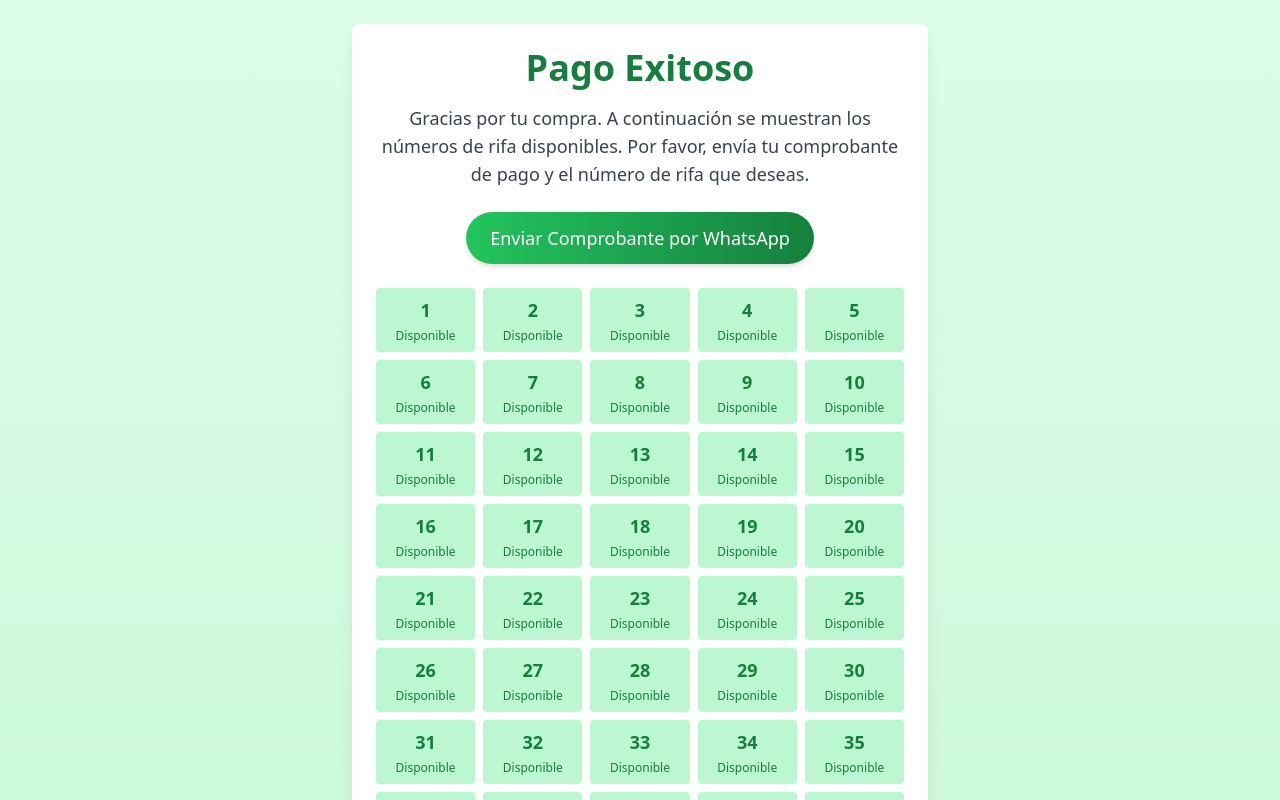
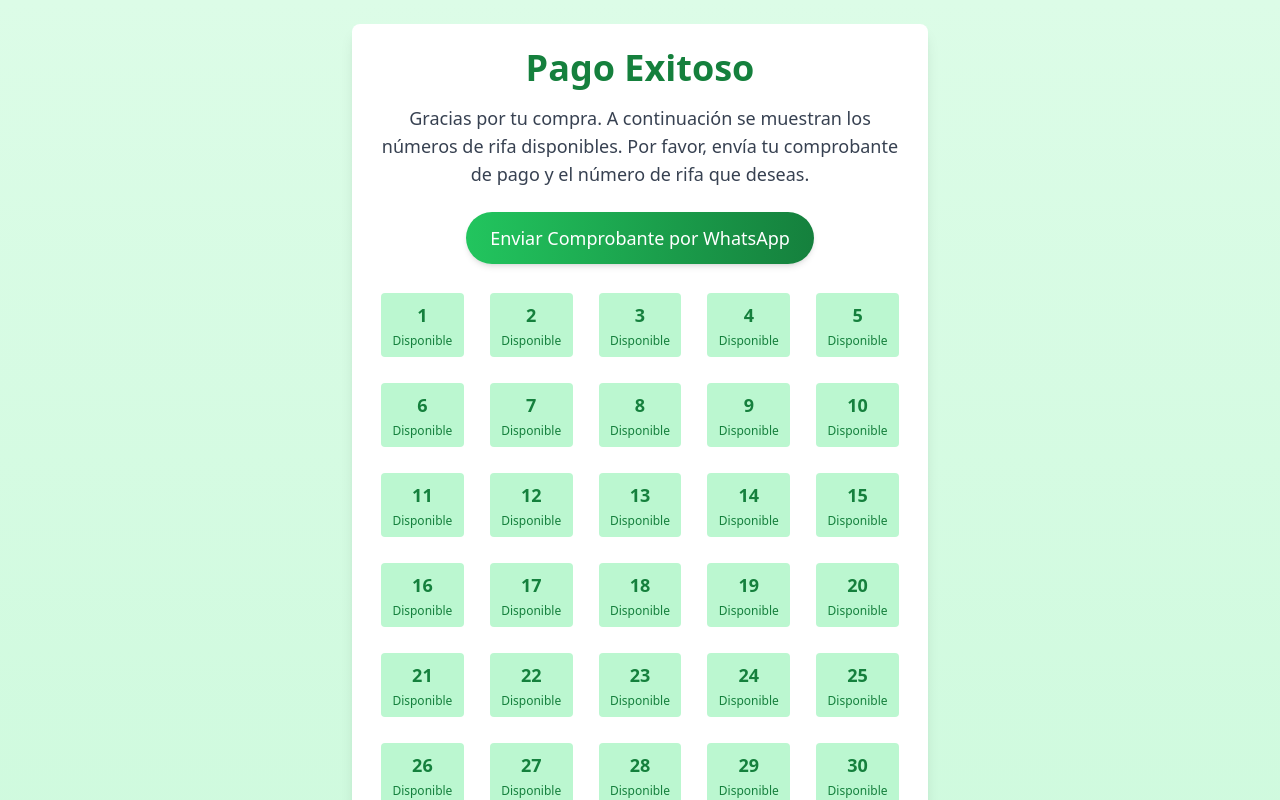
Before and after one commit to DreamBoxIn/rifamax, a Next.js app: page /payment-success in a window 1280 px wide. Shown: the top 800 px of the page. Built offline with nearby package versions, Linux system fonts and the light colour scheme.

Commit message:
Update styles and add margin to modal button

```diff
--- a/src/components/TicketNumbers.tsx
+++ b/src/components/TicketNumbers.tsx
@@ -1,5 +1,6 @@
-// src/components/TicketNumbers.tsx
-export default function TicketNumbers() {
+import React from 'react';
+
+const TicketNumbers = () => {
   const availableNumbers: number[] = [
     1, 2, 3, 4, 5, 6, 7, 8, 9, 10, 11, 12, 13, 14, 15,
     16, 17, 18, 19, 20, 21, 22, 23, 24, 25, 26, 27, 28, 29, 30,
@@ -12,7 +13,7 @@ export default function TicketNumbers() {
   const unavailableNumbers: number[] = []; // Ejemplo de números no disponibles
 
   return (
-      <div className="grid grid-cols-2 sm:grid-cols-3 md:grid-cols-5 gap-2">
+    <div className="grid grid-cols-5 gap-4 mb-6">
       {availableNumbers.map((number) => (
         <div
           key={number}
@@ -21,6 +22,7 @@ export default function TicketNumbers() {
               ? 'bg-gray-200 text-gray-700'
               : 'bg-green-200 text-green-700'
           }`}
+          style={{ margin: '5px', minWidth: '55px', minHeight: '55-px' }}
         >
           <div className="text-lg font-bold">{number}</div>
           <div className="text-xs mt-1">{unavailableNumbers.includes(number) ? 'No disponible' : 'Disponible'}</div>
@@ -28,4 +30,6 @@ export default function TicketNumbers() {
       ))}
     </div>
   );
-  }
+};
+
+export default TicketNumbers;
--- a/src/pages/buy-ticket.tsx
+++ b/src/pages/buy-ticket.tsx
@@ -1,5 +1,4 @@
-// src/pages/buy-ticket.tsx
-import { useState } from 'react';
+import { useState, MouseEvent } from 'react';
 import { useRouter } from 'next/router';
 import TicketNumbers from '../components/TicketNumbers';
 
@@ -19,8 +18,8 @@ export default function BuyTicket() {
     setShowBankTransferModal(false);
   };
 
-  const handleOutsideClick = (e) => {
-    if (e.target.id === 'bank-transfer-modal') {
+  const handleOutsideClick = (e: MouseEvent) => {
+    if ((e.target as HTMLElement).id === 'bank-transfer-modal') {
       handleCloseModal();
     }
   };
@@ -77,14 +76,12 @@ export default function BuyTicket() {
             <p className="text-gray-700 mb-4">Titular: Nombre del Titular</p>
             <p className="text-gray-700 mb-4">RUT: 12.345.678-9</p>
             <p className="text-gray-700 mb-6">Correo: ejemplo@banco.cl</p>
-            <div className="flex justify-center mb-6">
-              <button
-                onClick={handleWhatsAppRedirect}
-                className="bg-gradient-to-r from-green-500 to-green-700 text-white px-6 py-3 rounded-full text-lg shadow-md hover:shadow-lg transition duration-300 ease-in-out transform hover:-translate-y-1"
-              >
-                Enviar Comprobante por WhatsApp
-              </button>
-            </div>
+            <button
+              onClick={handleWhatsAppRedirect}
+              className="bg-gradient-to-r from-green-500 to-green-700 text-white px-6 py-3 rounded-full text-lg shadow-md hover:shadow-lg transition duration-300 ease-in-out transform hover:-translate-y-1 mb-6"
+            >
+              Enviar Comprobante por WhatsApp
+            </button>
             <TicketNumbers />
             <div className="flex justify-center mt-6">
               <button
--- a/src/pages/payment-success.tsx
+++ b/src/pages/payment-success.tsx
@@ -1,4 +1,3 @@
-// src/pages/payment-success.tsx
 import TicketNumbers from '../components/TicketNumbers';
 
 export default function PaymentSuccess() {
```
Lines whose indentation alone changed are shown as unchanged.
